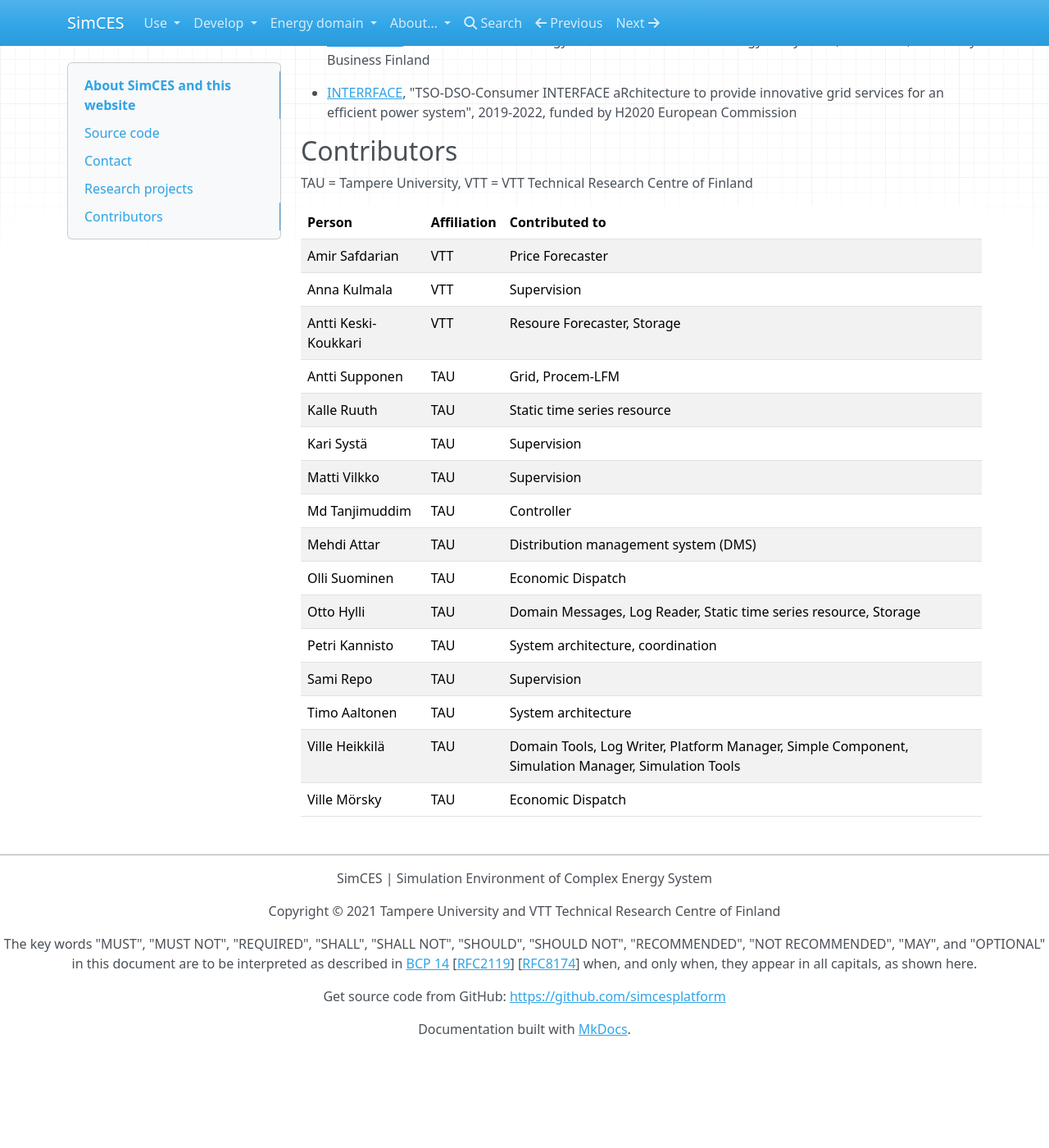
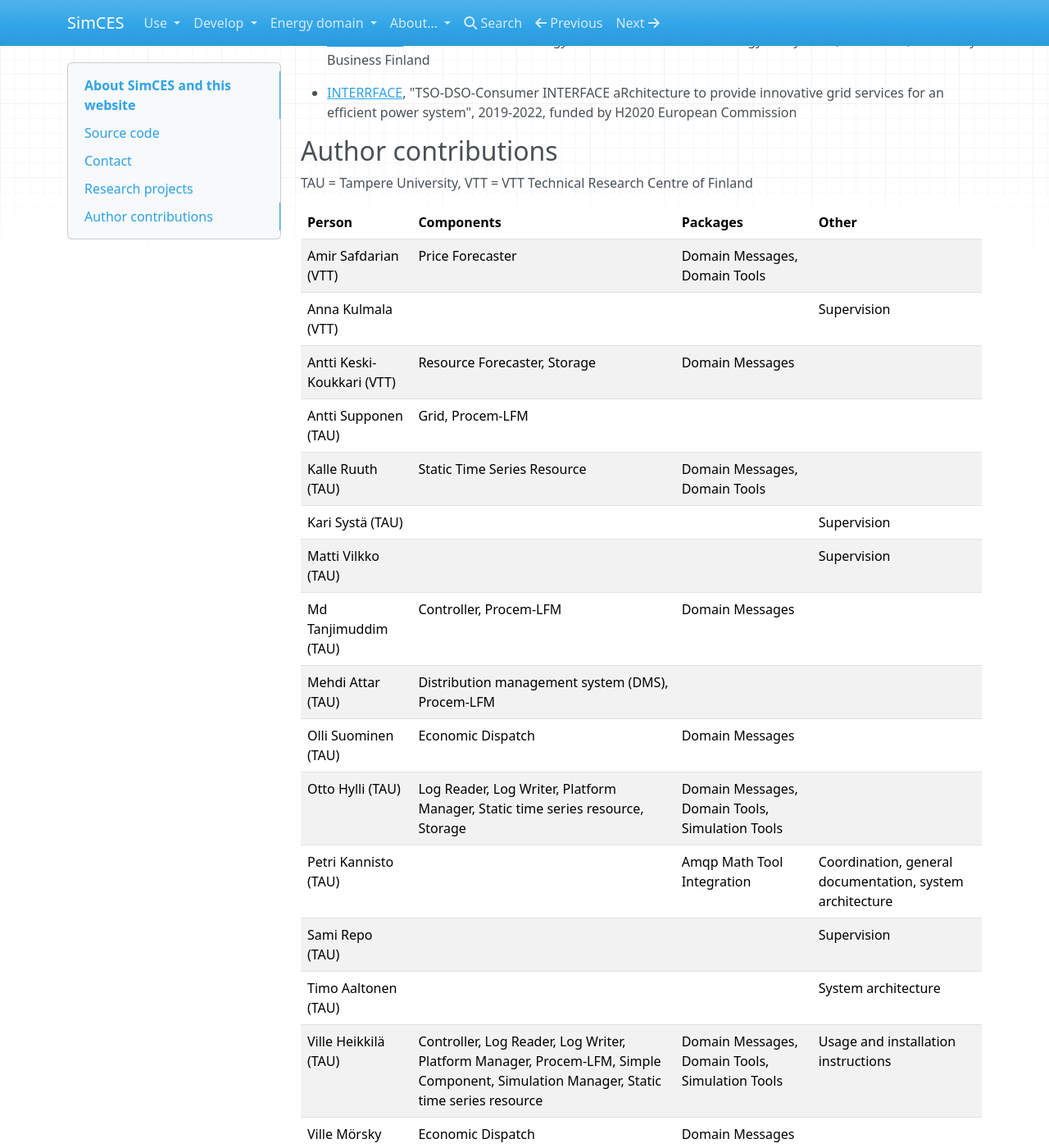
Before and after one commit to simcesplatform/simcesplatform.github.io, an MkDocs documentation site: the page built from markdown/about.md, in a window 1280 px wide and 1400 px high, scrolled down 565 px. Shown: the whole window at 82% size. Built offline with MkDocs 1.6.1, drawn with Linux system fonts in a browser that asks for light colours; nearby versions of some CDN libraries; library files that are not in the unit come from our copies; before the commit the page ends 1848 px from its top, so only the background shows below that.

Commit message:
Update contributors table

```diff
--- a/markdown/about.md
+++ b/markdown/about.md
@@ -28,25 +28,25 @@
 - [INTERRFACE](http://www.interrface.eu/), "TSO-DSO-Consumer INTERFACE aRchitecture to provide innovative grid services for an efficient power system", 2019-2022, funded by H2020 European Commission
 
 
-## Contributors
+## Author contributions
 
 TAU = Tampere University, VTT = VTT Technical Research Centre of Finland
 
-| Person | Affiliation | Contributed to |
-| - | - | - |
-| Amir Safdarian | VTT | Price Forecaster |
-| Anna Kulmala | VTT | Supervision |
-| Antti Keski-Koukkari | VTT | Resoure Forecaster, Storage |
-| Antti Supponen | TAU | Grid, Procem-LFM |
-| Kalle Ruuth | TAU | Static time series resource |
-| Kari Systä | TAU | Supervision |
-| Matti Vilkko | TAU | Supervision |
-| Md Tanjimuddim | TAU | Controller |
-| Mehdi Attar | TAU | Distribution management system (DMS) |
-| Olli Suominen | TAU | Economic Dispatch |
-| Otto Hylli | TAU | Domain Messages, Log Reader, Static time series resource, Storage |
-| Petri Kannisto | TAU | System architecture, coordination |
-| Sami Repo | TAU | Supervision |
-| Timo Aaltonen | TAU | System architecture |
-| Ville Heikkilä | TAU | Domain Tools, Log Writer, Platform Manager, Simple Component, Simulation Manager, Simulation Tools |
-| Ville Mörsky | TAU | Economic Dispatch |
+| Person | Components | Packages | Other |
+| - | - | - | - |
+| Amir Safdarian (VTT) | Price Forecaster | Domain Messages, Domain Tools | |
+| Anna Kulmala (VTT) | | | Supervision |
+| Antti Keski-Koukkari (VTT) | Resource Forecaster, Storage | Domain Messages | |
+| Antti Supponen (TAU) | Grid, Procem-LFM | | |
+| Kalle Ruuth (TAU) | Static Time Series Resource | Domain Messages, Domain Tools | |
+| Kari Systä (TAU) | | | Supervision |
+| Matti Vilkko (TAU) | | | Supervision |
+| Md Tanjimuddim (TAU) | Controller, Procem-LFM | Domain Messages | |
+| Mehdi Attar (TAU) | Distribution management system (DMS), Procem-LFM | | |
+| Olli Suominen (TAU) | Economic Dispatch | Domain Messages | |
+| Otto Hylli (TAU) | Log Reader, Log Writer, Platform Manager, Static time series resource, Storage | Domain Messages, Domain Tools, Simulation Tools | |
+| Petri Kannisto (TAU) | | Amqp Math Tool Integration | Coordination, general documentation, system architecture |
+| Sami Repo (TAU) | | | Supervision |
+| Timo Aaltonen (TAU) | | | System architecture |
+| Ville Heikkilä (TAU) | Controller, Log Reader, Log Writer, Platform Manager, Procem-LFM, Simple Component, Simulation Manager, Static time series resource | Domain Messages, Domain Tools, Simulation Tools | Usage and installation instructions |
+| Ville Mörsky (TAU) | Economic Dispatch | Domain Messages | |
```
